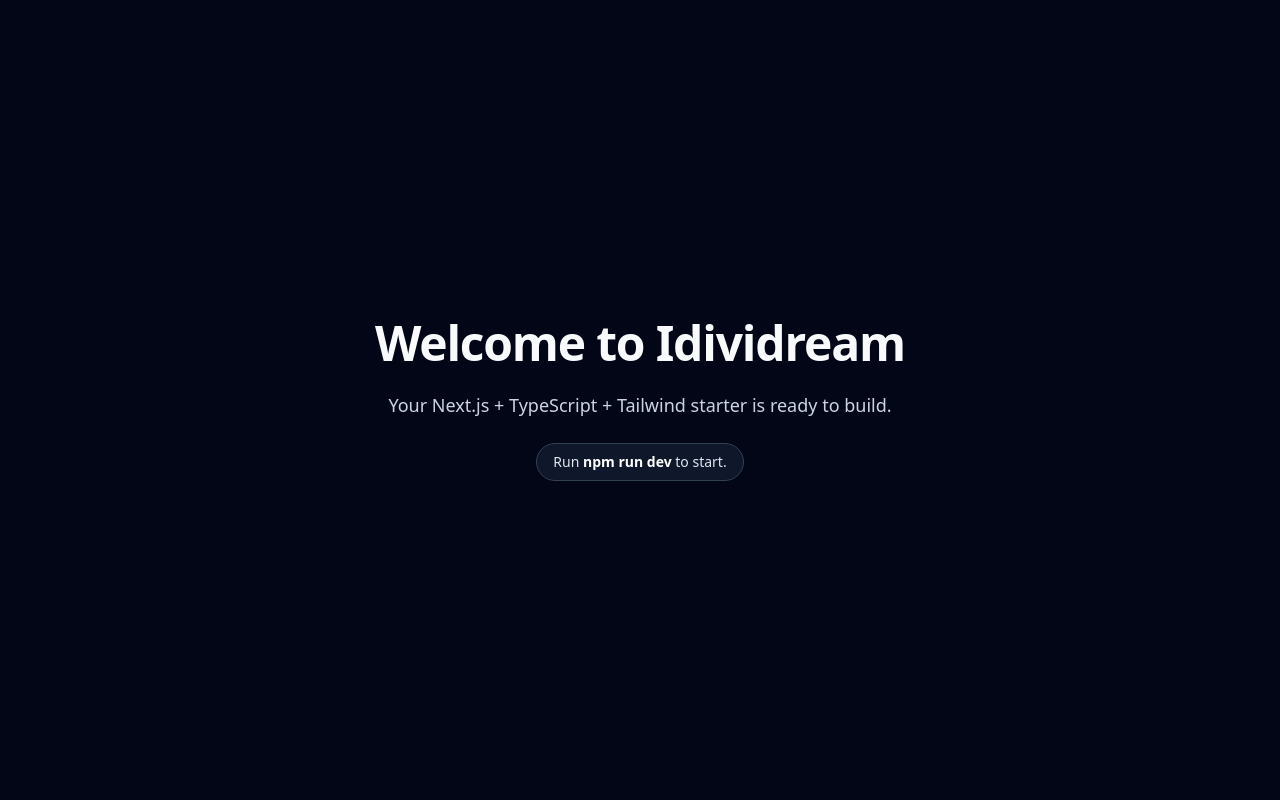
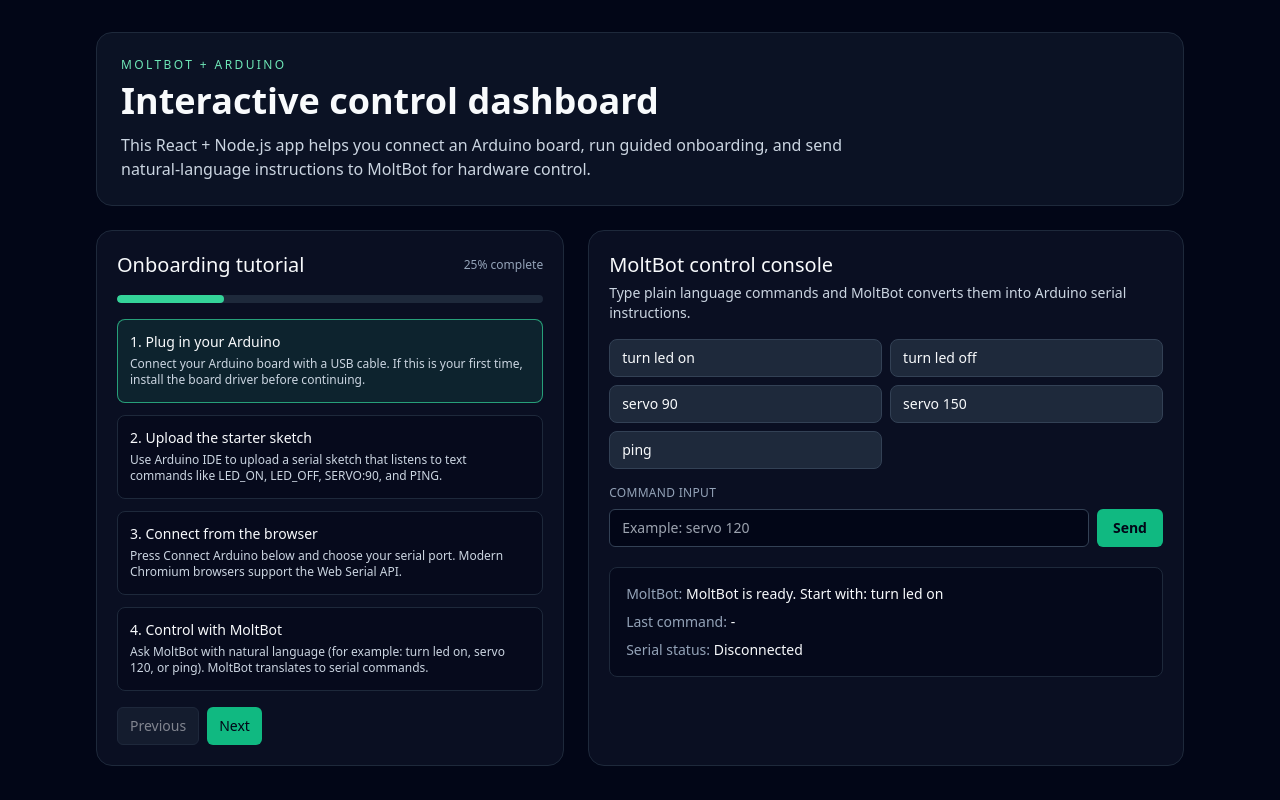
Before and after one commit to MartinJasso/idividream, a Next.js app: page / in a window 1280 px wide. Built offline with nearby package versions, Linux system fonts and the light colour scheme.

Commit message:
Build MoltBot Arduino onboarding dashboard

```diff
--- a/app/page.tsx
+++ b/app/page.tsx
@@ -1,16 +1,254 @@
+"use client";
+
+import { useMemo, useState } from "react";
+
+type OnboardingStep = {
+  title: string;
+  detail: string;
+};
+
+type BotResponse = {
+  text: string;
+  command: string;
+};
+
+const ONBOARDING_STEPS: OnboardingStep[] = [
+  {
+    title: "Plug in your Arduino",
+    detail:
+      "Connect your Arduino board with a USB cable. If this is your first time, install the board driver before continuing.",
+  },
+  {
+    title: "Upload the starter sketch",
+    detail:
+      "Use Arduino IDE to upload a serial sketch that listens to text commands like LED_ON, LED_OFF, SERVO:90, and PING.",
+  },
+  {
+    title: "Connect from the browser",
+    detail:
+      "Press Connect Arduino below and choose your serial port. Modern Chromium browsers support the Web Serial API.",
+  },
+  {
+    title: "Control with MoltBot",
+    detail:
+      "Ask MoltBot with natural language (for example: turn led on, servo 120, or ping). MoltBot translates to serial commands.",
+  },
+];
+
+const QUICK_ACTIONS = [
+  "turn led on",
+  "turn led off",
+  "servo 90",
+  "servo 150",
+  "ping",
+];
+
+function parseMoltBotIntent(input: string): BotResponse {
+  const normalized = input.trim().toLowerCase();
+
+  if (normalized.includes("led") && (normalized.includes("on") || normalized.includes("start"))) {
+    return { text: "LED turning on.", command: "LED_ON" };
+  }
+
+  if (normalized.includes("led") && (normalized.includes("off") || normalized.includes("stop"))) {
+    return { text: "LED turning off.", command: "LED_OFF" };
+  }
+
+  if (normalized.includes("ping") || normalized.includes("status")) {
+    return { text: "Checking board status.", command: "PING" };
+  }
+
+  const servoMatch = normalized.match(/servo\s*(?:to)?\s*(\d{1,3})/);
+  if (servoMatch) {
+    const rawAngle = Number(servoMatch[1]);
+    const angle = Math.max(0, Math.min(180, rawAngle));
+    return {
+      text: `Moving servo to ${angle}°.`,
+      command: `SERVO:${angle}`,
+    };
+  }
+
+  return {
+    text: "I did not understand. Try: turn led on, turn led off, servo 90, or ping.",
+    command: "HELP",
+  };
+}
+
 export default function Home() {
+  const [stepIndex, setStepIndex] = useState(0);
+  const [prompt, setPrompt] = useState("");
+  const [lastBotText, setLastBotText] = useState("MoltBot is ready. Start with: turn led on");
+  const [lastCommand, setLastCommand] = useState("-");
+  const [serialState, setSerialState] = useState("Disconnected");
+
+  const progressPercent = useMemo(
+    () => Math.round(((stepIndex + 1) / ONBOARDING_STEPS.length) * 100),
+    [stepIndex]
+  );
+
+  const sendToArduino = async (command: string) => {
+    if (typeof navigator === "undefined" || !("serial" in navigator)) {
+      setSerialState("Web Serial not available in this browser");
+      return;
+    }
+
+    try {
+      setSerialState("Connecting...");
+      const serialNavigator = navigator as Navigator & {
+        serial: {
+          requestPort: () => Promise<{
+            open: (options: { baudRate: number }) => Promise<void>;
+            writable: WritableStream<Uint8Array> | null;
+          }>;
+        };
+      };
+
+      const port = await serialNavigator.serial.requestPort();
+      await port.open({ baudRate: 9600 });
+
+      if (!port.writable) {
+        setSerialState("Connected, but no writable stream");
+        return;
+      }
+
+      const writer = port.writable.getWriter();
+      const payload = new TextEncoder().encode(`${command}\n`);
+      await writer.write(payload);
+      writer.releaseLock();
+      setSerialState(`Connected. Sent: ${command}`);
+    } catch {
+      setSerialState("Connection canceled or failed");
+    }
+  };
+
+  const runCommand = async (input: string) => {
+    const parsed = parseMoltBotIntent(input);
+    setLastBotText(parsed.text);
+    setLastCommand(parsed.command);
+    if (parsed.command !== "HELP") {
+      await sendToArduino(parsed.command);
+    }
+  };
+
   return (
-    <main className="mx-auto flex min-h-screen max-w-3xl flex-col items-center justify-center gap-6 px-6 py-16 text-center">
-      <h1 className="text-4xl font-semibold tracking-tight md:text-5xl">
-        Welcome to Idividream
-      </h1>
-      <p className="text-lg text-slate-300">
-        Your Next.js + TypeScript + Tailwind starter is ready to build.
-      </p>
-      <div className="rounded-full border border-slate-700 bg-slate-900 px-4 py-2 text-sm text-slate-200">
-        Run <span className="font-semibold text-white">npm run dev</span> to
-        start.
-      </div>
+    <main className="mx-auto flex min-h-screen w-full max-w-6xl flex-col gap-6 px-4 py-8 md:px-8">
+      <header className="rounded-2xl border border-slate-800 bg-slate-900/70 p-6">
+        <p className="text-xs uppercase tracking-[0.2em] text-emerald-300">MoltBot + Arduino</p>
+        <h1 className="mt-2 text-3xl font-semibold md:text-4xl">Interactive control dashboard</h1>
+        <p className="mt-3 max-w-3xl text-sm text-slate-300 md:text-base">
+          This React + Node.js app helps you connect an Arduino board, run guided onboarding,
+          and send natural-language instructions to MoltBot for hardware control.
+        </p>
+      </header>
+
+      <section className="grid gap-6 lg:grid-cols-[1.1fr_1.4fr]">
+        <article className="rounded-2xl border border-slate-800 bg-slate-900/60 p-5">
+          <div className="mb-4 flex items-center justify-between">
+            <h2 className="text-xl font-medium">Onboarding tutorial</h2>
+            <span className="text-xs text-slate-400">{progressPercent}% complete</span>
+          </div>
+          <div className="h-2 w-full overflow-hidden rounded-full bg-slate-800">
+            <div
+              className="h-full rounded-full bg-emerald-400 transition-all"
+              style={{ width: `${progressPercent}%` }}
+            />
+          </div>
+
+          <ol className="mt-4 space-y-3">
+            {ONBOARDING_STEPS.map((step, index) => {
+              const active = stepIndex === index;
+              return (
+                <li
+                  key={step.title}
+                  className={`rounded-lg border p-3 transition ${
+                    active
+                      ? "border-emerald-400/70 bg-emerald-400/10"
+                      : "border-slate-800 bg-slate-950/50"
+                  }`}
+                >
+                  <button
+                    className="w-full text-left"
+                    onClick={() => setStepIndex(index)}
+                    type="button"
+                  >
+                    <p className="text-sm font-medium">{index + 1}. {step.title}</p>
+                    <p className="mt-1 text-xs text-slate-300">{step.detail}</p>
+                  </button>
+                </li>
+              );
+            })}
+          </ol>
+
+          <div className="mt-4 flex gap-2">
+            <button
+              type="button"
+              className="rounded-md border border-slate-700 bg-slate-800 px-3 py-2 text-sm disabled:opacity-50"
+              onClick={() => setStepIndex((value) => Math.max(0, value - 1))}
+              disabled={stepIndex === 0}
+            >
+              Previous
+            </button>
+            <button
+              type="button"
+              className="rounded-md bg-emerald-500 px-3 py-2 text-sm font-medium text-slate-950 disabled:opacity-50"
+              onClick={() => setStepIndex((value) => Math.min(ONBOARDING_STEPS.length - 1, value + 1))}
+              disabled={stepIndex === ONBOARDING_STEPS.length - 1}
+            >
+              Next
+            </button>
+          </div>
+        </article>
+
+        <article className="rounded-2xl border border-slate-800 bg-slate-900/60 p-5">
+          <h2 className="text-xl font-medium">MoltBot control console</h2>
+          <p className="mt-1 text-sm text-slate-300">
+            Type plain language commands and MoltBot converts them into Arduino serial instructions.
+          </p>
+
+          <div className="mt-4 grid gap-2 sm:grid-cols-2">
+            {QUICK_ACTIONS.map((action) => (
+              <button
+                key={action}
+                type="button"
+                onClick={() => runCommand(action)}
+                className="rounded-lg border border-slate-700 bg-slate-800 px-3 py-2 text-left text-sm hover:bg-slate-700"
+              >
+                {action}
+              </button>
+            ))}
+          </div>
+
+          <label className="mt-4 block text-xs uppercase tracking-wide text-slate-400" htmlFor="commandInput">
+            Command input
+          </label>
+          <div className="mt-2 flex flex-col gap-2 sm:flex-row">
+            <input
+              id="commandInput"
+              value={prompt}
+              onChange={(event) => setPrompt(event.target.value)}
+              placeholder="Example: servo 120"
+              className="flex-1 rounded-md border border-slate-700 bg-slate-950 px-3 py-2 text-sm outline-none ring-emerald-400 focus:ring"
+            />
+            <button
+              type="button"
+              onClick={async () => {
+                if (!prompt.trim()) return;
+                await runCommand(prompt);
+                setPrompt("");
+              }}
+              className="rounded-md bg-emerald-500 px-4 py-2 text-sm font-semibold text-slate-950"
+            >
+              Send
+            </button>
+          </div>
+
+          <div className="mt-5 space-y-2 rounded-lg border border-slate-800 bg-slate-950/60 p-4 text-sm">
+            <p><span className="text-slate-400">MoltBot:</span> {lastBotText}</p>
+            <p><span className="text-slate-400">Last command:</span> {lastCommand}</p>
+            <p><span className="text-slate-400">Serial status:</span> {serialState}</p>
+          </div>
+        </article>
+      </section>
     </main>
   );
 }
```
Also changed, not shown: next-env.d.ts.
